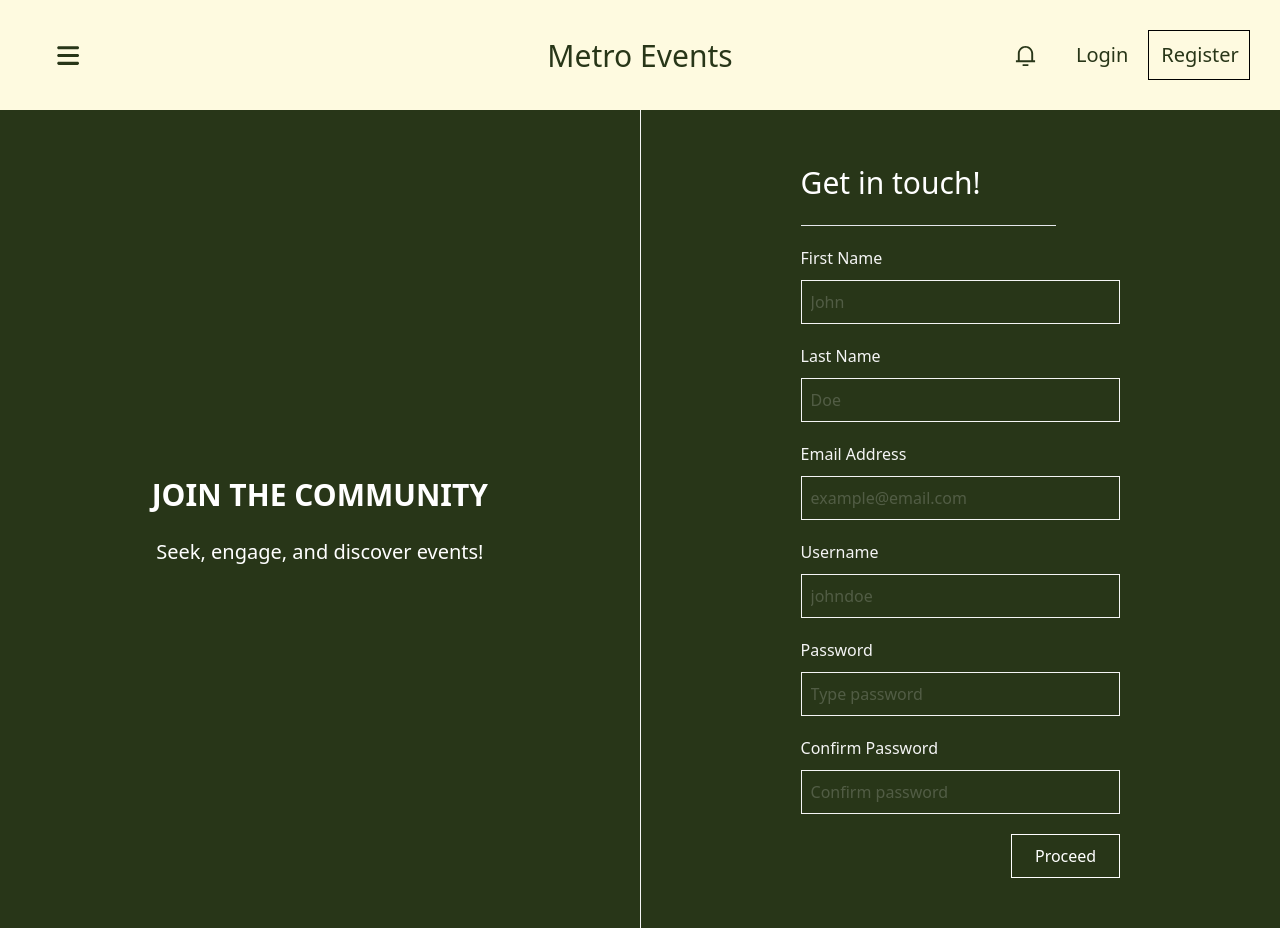
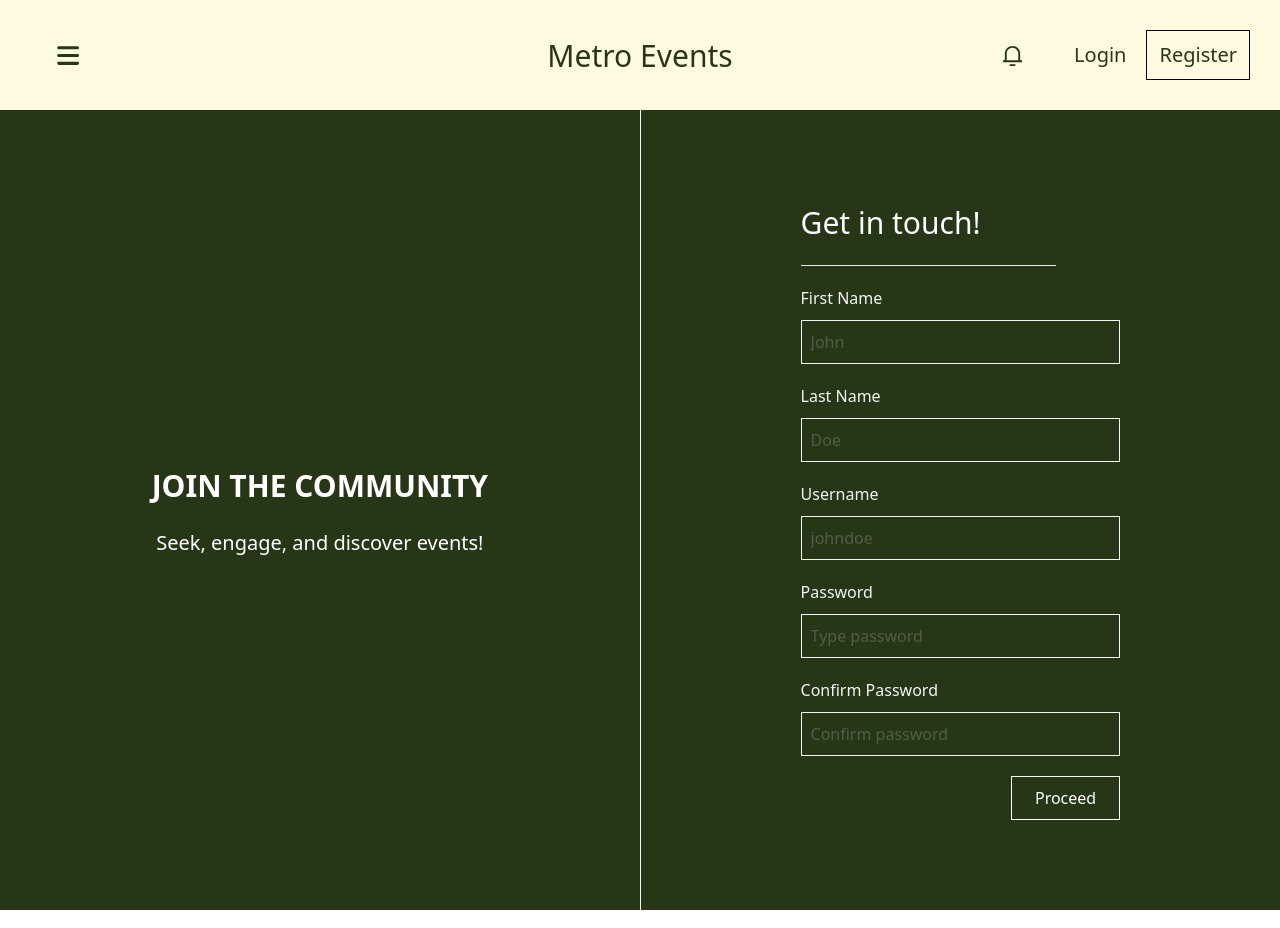
Before and after one commit to gantuangcoc98/metro-events, a React (Create React App) app: page /register in a window 1280 px wide. Built offline with nearby package versions, Linux system fonts and the light colour scheme.

Commit message:
Fixed app-bar notification, login, register positioning

```diff
--- a/src/App.css
+++ b/src/App.css
@@ -22,7 +22,7 @@
 
 .notification_icon {
   font-size: 23px;
-  margin-right: 10px;
+  margin-right: 50px;
   color: #283618;
 }
 
@@ -165,6 +165,8 @@
   gap: 20px;
   align-items: start;
   width: 50%;
+  height: 100vh;
+  justify-content: center;
 }
 
 .register_input label {
--- a/src/AppBar.js
+++ b/src/AppBar.js
@@ -51,11 +51,13 @@ function ButtonAppBar() {
           </h3>
         </div>
 
-        <div className="grid items-center justify-end w-[25%] grid-cols-3">
+        <div className="flex items-center justify-end w-[25%]">
           <span className="flex justify-end w-full"><RiIcons.RiNotification3Line className="notification_icon" onClick={()=>{handleOnClick('Notification')}}/></span>
-          <button className="flex justify-end border-none text-dark-green text-[20px] bg-transparent pr-[20px] m-0 hover:cursor-pointer hover:text-light-brown" onClick={()=>{handleOnClick('Login')}}>
+
+          <button className="flex justify-end border-none text-dark-green text-[20px] bg-transparent mr-[20px] hover:cursor-pointer hover:text-light-brown" onClick={()=>{handleOnClick('Login')}}>
             Login
           </button>
+
           <button className="text-dark-green border border-black bg-transparent px-[12px] py-[9px] text-[20px] hover:bg-dark-green hover:text-white hover:border hover:border-dark-green"
             onClick={()=>{handleOnClick('Register')}}
           >Register</button>
--- a/src/pages/Events.js
+++ b/src/pages/Events.js
@@ -7,7 +7,7 @@ const Events = () => {
     }
 
     return (
-        <div className="flex h-screen overflow-x-scroll">
+        <div className="flex h-screen overflow-x-scroll bg-dark-green scrollbar-hide">
             <div className='flex w-[250px] items-center justify-center bg-dark-green'>
                 <h1 className='rotate-[-90deg] text-[100px] font-bold text-white'>
                     EVENTS
--- a/src/pages/Register.js
+++ b/src/pages/Register.js
@@ -4,7 +4,6 @@ import '../App.css';
 const Register = () => {
     const [firstName, setFirstName] = useState('');
     const [lastName, setLastName] = useState('');
-    const [email, setEmail] = useState('');
     const [username, setUsername] = useState('');
     const [password, setPassword] = useState('');
     const [confirmPassword, setConfirmPassword] = useState('');
@@ -47,16 +46,6 @@ const Register = () => {
                             value={lastName}
                             onChange={(e)=>{setLastName(e.target.value)}}
                             placeholder='Doe'
-                        />
-                    </label>
-                    <label htmlFor='email'>
-                        Email Address
-                        <input
-                            id='email'
-                            type='text'
-                            value={email}
-                            onChange={(e)=>{setEmail(e.target.value)}}
-                            placeholder='example@email.com'
                         />
                     </label>
                     <label htmlFor='username'>
```
